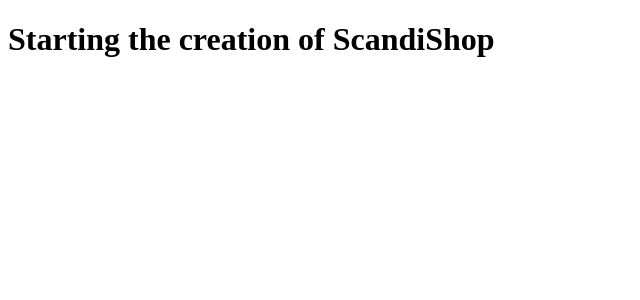
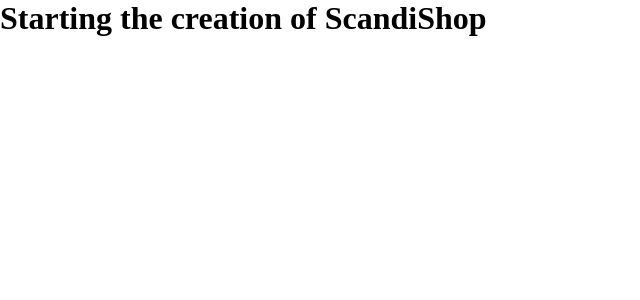
Before and after one commit to rapzaDev/ScandiShop, a React (Create React App) app: page / in a window 1280 px wide. Shown: the top 300 px of the page, without its empty margins (0-640 px from the left). Built offline with nearby package versions, Linux system fonts and the light colour scheme.

Commit message:
Creation of Global Styles

```diff
--- a/package.json
+++ b/package.json
@@ -10,6 +10,7 @@
     "@types/node": "^16.7.13",
     "@types/react": "^17.0.20",
     "@types/react-dom": "^17.0.9",
+    "node-sass": "^5.0.0",
     "react": "^17.0.2",
     "react-dom": "^17.0.2",
     "react-scripts": "5.0.0",
--- a/public/index.html
+++ b/public/index.html
@@ -3,8 +3,11 @@
   <head>
     <meta charset="utf-8" />
     <meta name="viewport" content="width=device-width, initial-scale=1" />
+    <link rel="preconnect" href="https://fonts.googleapis.com">
+    <link rel="preconnect" href="https://fonts.gstatic.com" crossorigin>
+    <link href="https://fonts.googleapis.com/css2?family=Raleway:wght@400;500;600&family=Roboto&family=Roboto+Condensed:wght@700&family=Source+Sans+Pro&display=swap" rel="stylesheet">
 
-    <title>React App</title>
+    <title>ScandiShop</title>
   </head>
   <body>
     <noscript>You need to enable JavaScript to run this app.</noscript>
--- /dev/null
+++ b/src/global/styles/global.scss
@@ -0,0 +1,30 @@
+* {
+    margin: 0;
+    padding: 0;
+
+    box-sizing: border-box;
+
+    // ---------- COLORS ----------
+
+    --c-white: #fff;
+    --c-primary: #5ECE7B;
+    --c-black: #1D1F22;
+    --c-text: #1D1F22;
+
+    --opacity-background: #393748;
+
+    --opacity-size-color: #A6A6A6;
+
+
+    // ---------- FONTS ----------
+
+    --price-regular-font: 500 1.12rem 'Raleway', sans-serif;
+    --button-font: 600 1rem 'Raleway', sans-serif;
+    --pdp-text-content-font: 400 1rem 'Roboto', sans-serif;
+    --product-size-font: 400 1rem 'Source Sans Pro', sans-serif;
+
+}
+
+body {
+    background-color: var(--c-white);
+}
--- a/src/index.tsx
+++ b/src/index.tsx
@@ -1,5 +1,7 @@
 import React from 'react';
 import ReactDOM from 'react-dom';
+
+import './global/styles/global.scss';
 
 import App from './App';
 
```
Also changed, not shown: 1 other file (tests, documents, lock files or other folders).
